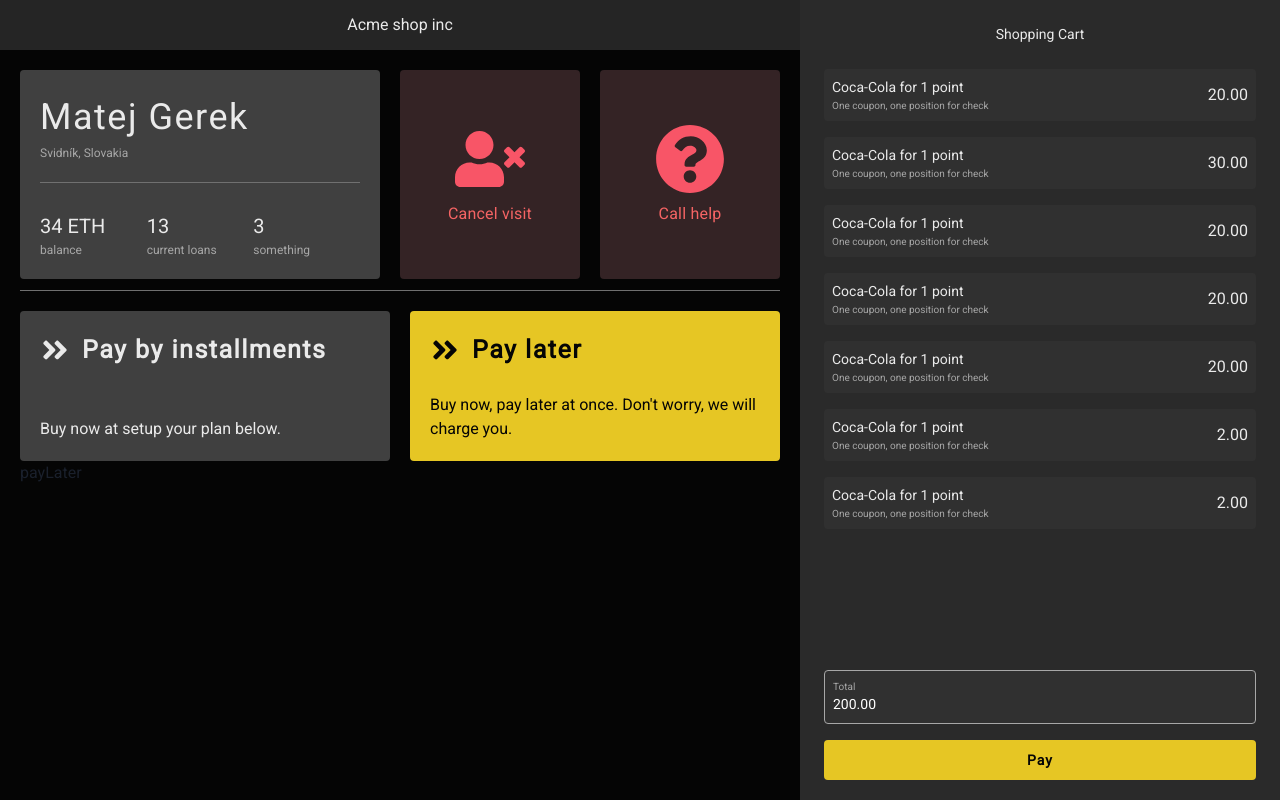
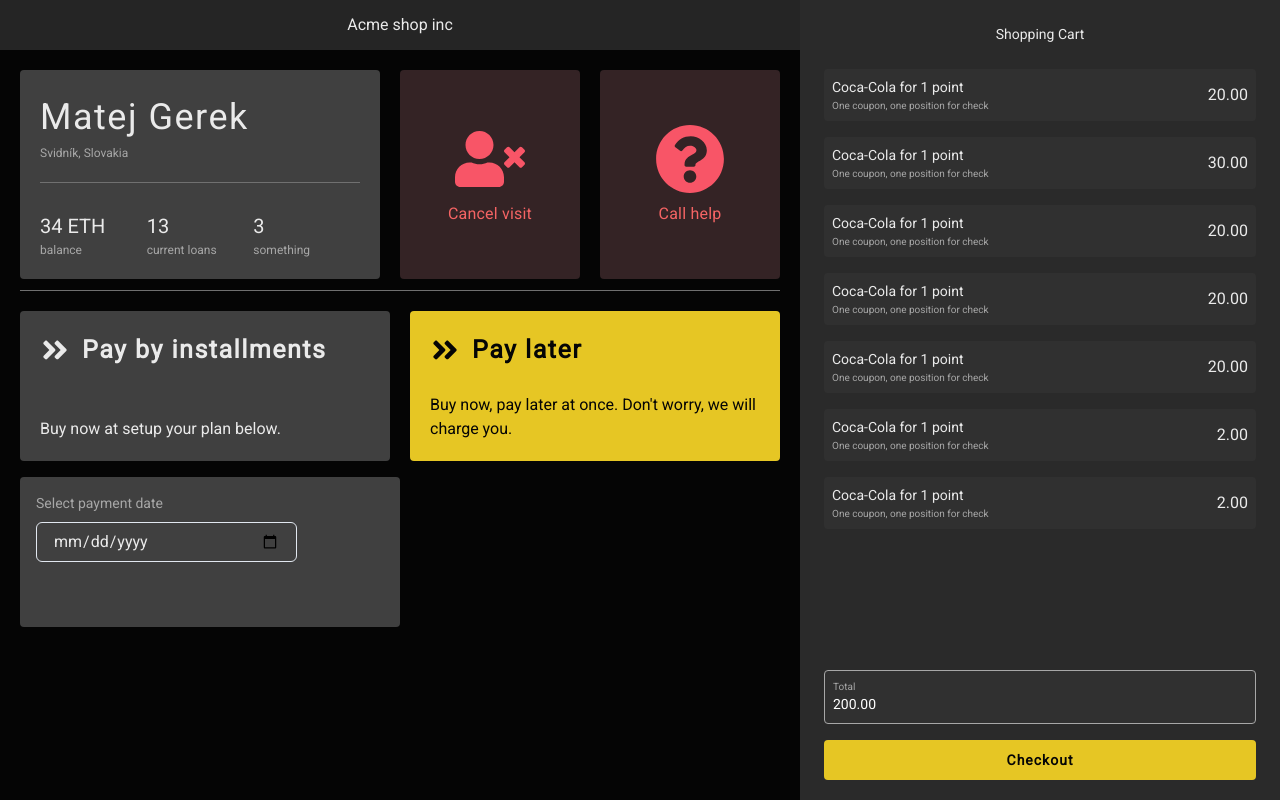
Before and after one commit to lengeligor/EDhackathon, a Next.js app in the folder frontend/: page /merchant in a window 1280 px wide. Both pictures are taken after a click on the element 595 px from the left and 386 px from the top of the page. Built offline with nearby package versions, Linux system fonts and the light colour scheme.

Commit message:
Add modal, add payLater

```diff
--- a/frontend/pages/components/Cart/index.js
+++ b/frontend/pages/components/Cart/index.js
@@ -1,6 +1,22 @@
 import React from 'react'
 import COLOR from '../../../Theme'
-import { Box, Center, Flex, Text, Button } from '@chakra-ui/react'
+import {
+    Box,
+    Center,
+    Flex,
+    Text,
+    Button,
+    useDisclosure
+} from '@chakra-ui/react'
+import {
+    Modal,
+    ModalOverlay,
+    ModalContent,
+    ModalHeader,
+    ModalFooter,
+    ModalBody,
+    ModalCloseButton
+} from '@chakra-ui/react'
 
 const Title = () => {
     return (
@@ -70,7 +86,7 @@
     )
 }
 
-const PayButton = () => {
+const PayButton = ({ onOpen }) => {
     return (
         <Flex color="white" align={'center'} mt={4} mb={5}>
             <Center w="100%">
@@ -81,8 +97,9 @@
                     color={COLOR.BLACK}
                     borderRadius={'4px'}
                     letterSpacing={'1px'}
+                    onClick={onOpen}
                 >
-                    Pay
+                    Checkout
                 </Button>
             </Center>
         </Flex>
@@ -90,6 +107,8 @@
 }
 
 const Cart = () => {
+    const { isOpen, onOpen, onClose } = useDisclosure()
+
     return (
         <Flex
             direction={'column'}
@@ -136,8 +155,29 @@
             </Box>
             <Box>
                 <Total value={200}></Total>
-                <PayButton></PayButton>
+                <PayButton onOpen={onOpen}></PayButton>
             </Box>
+
+            <Modal isOpen={isOpen} onClose={onClose}>
+                <ModalOverlay />
+                <ModalContent bg={COLOR.YELLOW}>
+                    <ModalHeader>Modal Title</ModalHeader>
+                    <ModalCloseButton />
+                    <ModalBody>
+                        <Box></Box>
+                    </ModalBody>
+                    <ModalFooter>
+                        <Button
+                            bg={COLOR.BLACK_BRIGHTER_1}
+                            mr={3}
+                            onClick={onClose}
+                            color={COLOR.TEXT_WHITE}
+                        >
+                            Pay now
+                        </Button>
+                    </ModalFooter>
+                </ModalContent>
+            </Modal>
         </Flex>
     )
 }
--- a/frontend/pages/components/TransactionSetup/index.js
+++ b/frontend/pages/components/TransactionSetup/index.js
@@ -1,5 +1,13 @@
 import React, { useState } from 'react'
-import { Box, Flex, Grid, Text } from '@chakra-ui/react'
+import {
+    Box,
+    Flex,
+    FormControl,
+    FormLabel,
+    Grid,
+    Input,
+    Text
+} from '@chakra-ui/react'
 
 import { rem } from 'polished'
 import {
@@ -124,6 +132,13 @@
 
 const TransactionSetup = () => {
     const [selectedType, setSelectedType] = useState(PAYMENT_TYPE.INTERVAL)
+    const [selectedDate, setSelectedDate] = useState(new Date())
+
+    const onDateChange = (e) => {
+        console.log(e.target.value)
+        setSelectedDate(e.target.value)
+    }
+
     return (
         <Box>
             <Header />
@@ -167,7 +182,7 @@
                 {selectedType === PAYMENT_TYPE.INTERVAL ? (
                     <InstallementsForm />
                 ) : (
-                    <PayLater />
+                    <PayLater setDate={onDateChange} date={selectedDate} />
                 )}
             </Box>
         </Box>
@@ -185,8 +200,32 @@
     )
 }
 
-const PayLater = () => {
-    return 'payLater'
+const PayLater = ({ setDate, date }) => {
+    return (
+        <Box
+            height={rem(150)}
+            width={'50%'}
+            mt={4}
+            color={COLOR.TEXT_LIGHT_GRAY}
+            bg={COLOR.BLACK_BRIGHTER_4}
+            p={4}
+            borderRadius={4}
+        >
+            <FormControl variant="floating" id="first-name">
+                <FormLabel color={COLOR.TEXT_LIGHT_GRAY} fontSize={'14px'}>
+                    Select payment date
+                </FormLabel>
+                <Input
+                    width={'75%'}
+                    size="md"
+                    type="date"
+                    color={COLOR.TEXT_WHITE}
+                    onChange={setDate}
+                    value={date}
+                />
+            </FormControl>
+        </Box>
+    )
 }
 
 export default TransactionSetup
```
Also changed, not shown: frontend/pages/components/CartItem/index.js (deleted).
